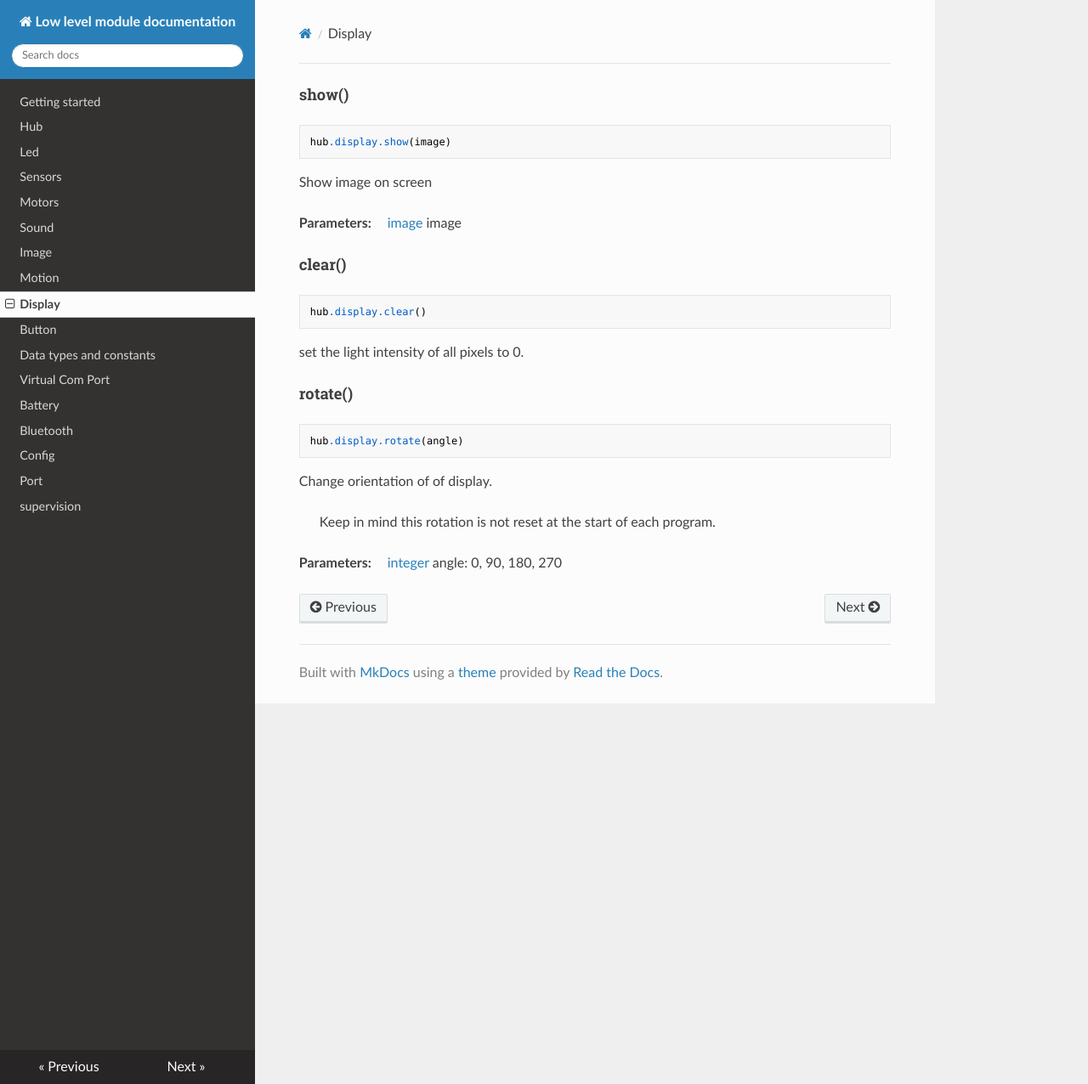
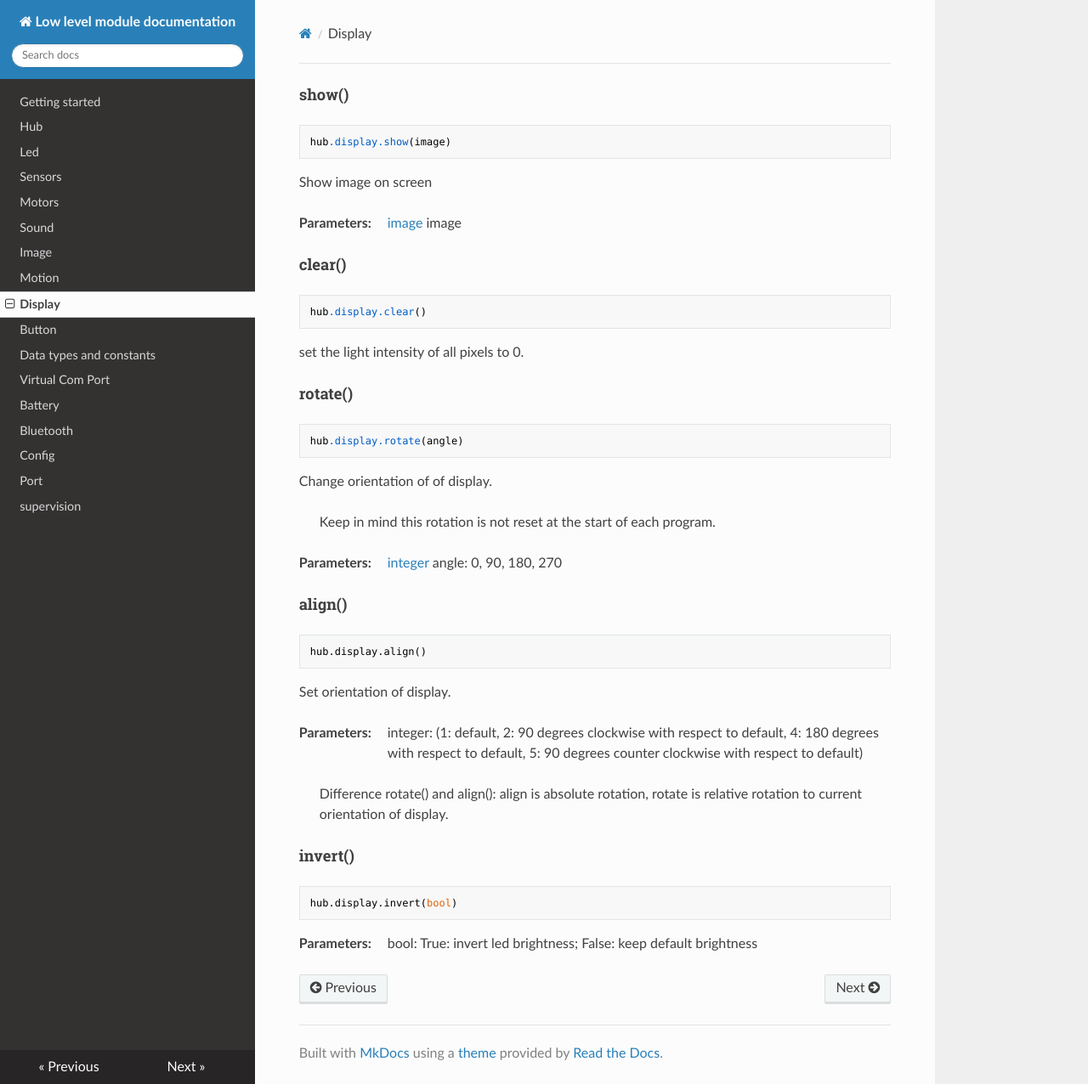
Before and after one commit to NStrijbosch/hub-module-notes, an MkDocs documentation site: the page built from docs/display.md, in a window 1280 px wide and 1276 px high. Shown: the whole window at 85% size. Built offline with MkDocs 1.6.1, drawn with Linux system fonts in a browser that asks for light colours; nearby versions of some CDN libraries.

Commit message:
update display

````diff
--- a/docs/display.md
+++ b/docs/display.md
@@ -33,3 +33,26 @@ Change orientation of of display.
 __Parameters:__
 
 *  [integer](data_types.md#integer) angle: 0, 90, 180, 270
+
+## align()
+
+``` python
+hub.display.align()
+```
+Set orientation of display.
+
+__Parameters:__
+
+*  integer: (1: default, 2: 90 degrees clockwise with respect to default, 4: 180 degrees with respect to default, 5: 90 degrees counter clockwise with respect to default)
+
+> Difference rotate() and align(): align is absolute rotation, rotate is relative rotation to current orientation of display.
+
+## invert()
+
+``` python
+hub.display.invert(bool)
+```
+
+__Parameters:__
+
+* bool: True: invert led brightness; False: keep default brightness
````
Also changed, not shown: docs/button.md (+1 -1 lines).
